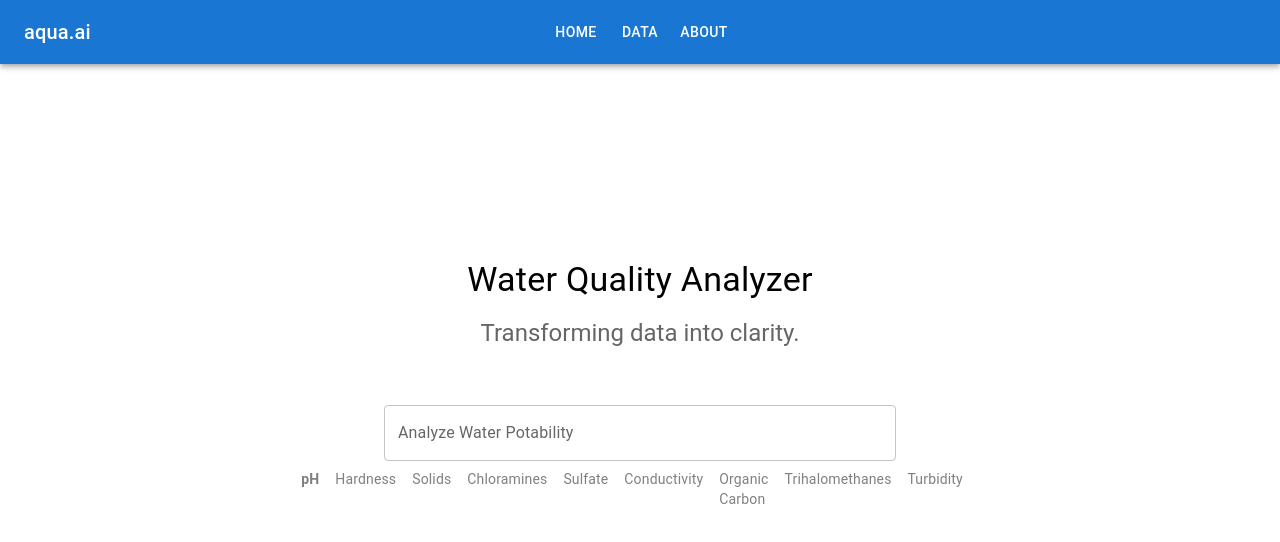
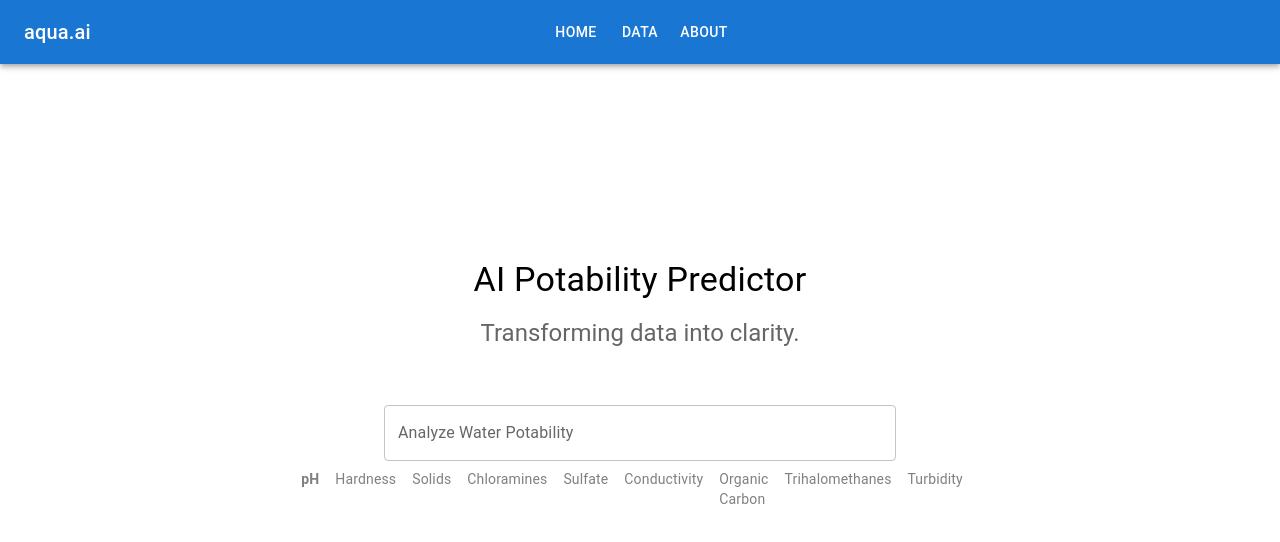
Before and after one commit to john-m-c0x/fullstack-water-potability, a React (Create React App) app in the folder frontend/: page / in a window 1280 px wide. Shown: the top 542 px of the page. Built offline with nearby package versions, Linux system fonts and the light colour scheme.

Commit message:
final changes

```diff
--- a/frontend/src/pages/Landing.js
+++ b/frontend/src/pages/Landing.js
@@ -42,7 +42,7 @@ function Landing() {
       <Grid2 container spacing={4} direction='column' justifyContent='center' alignItems='center' sx={{height:'80vh'}}>
         <Grid2 item xs={12} sx={{ textAlign: 'center' }}>
           <Typography variant='h4' sx={{ marginBottom: 2 }}>
-            Water Quality Analyzer
+            AI Potability Predictor
           </Typography>
           <Typography variant='h5' sx={{ marginBottom: 3, color: 'text.secondary' }}>
             Transforming data into clarity.
```
